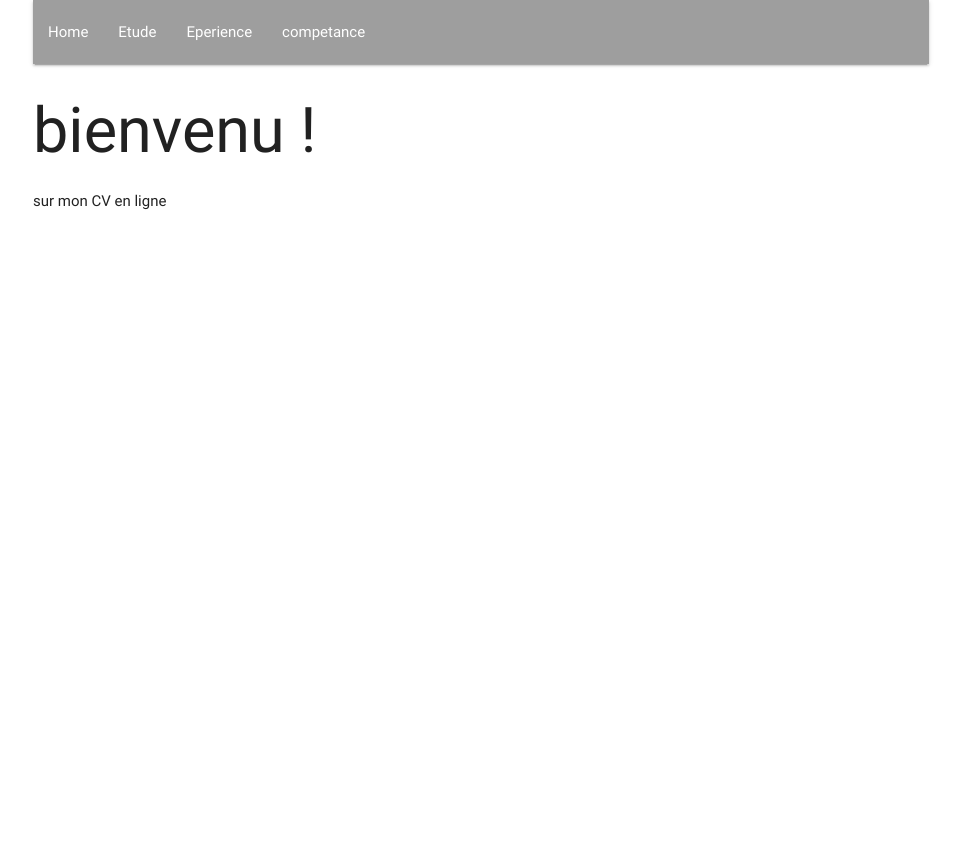
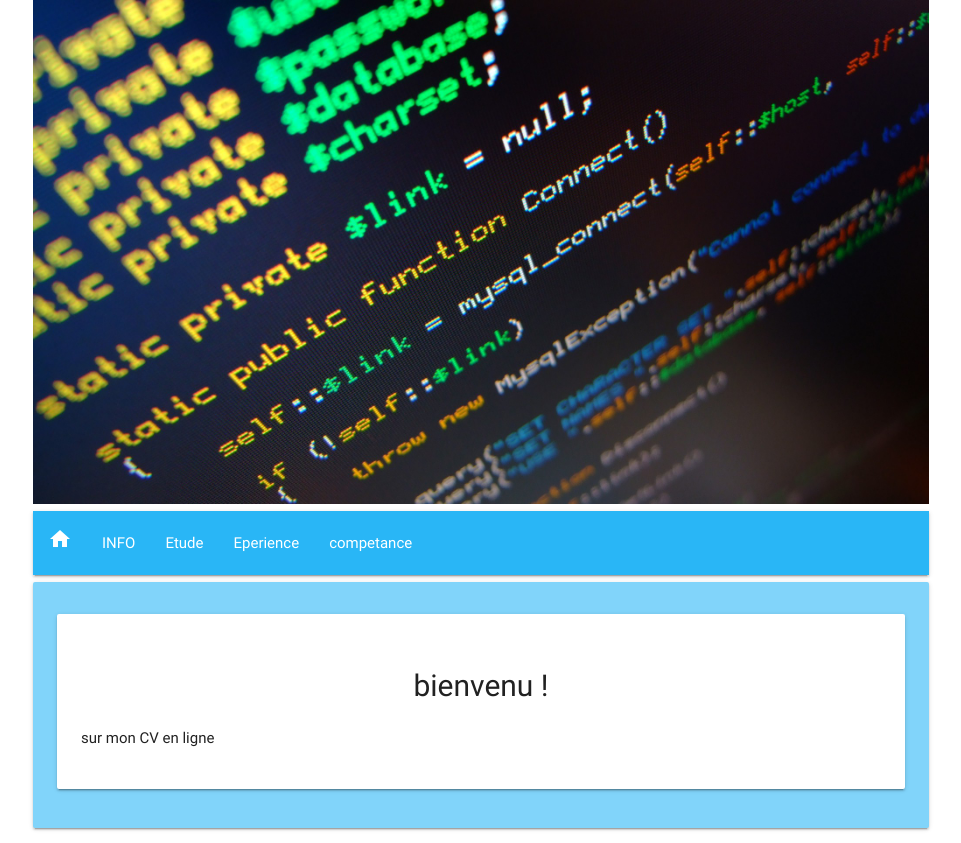
Before and after one commit to LelongBenjamin/CVWeb, a plain HTML site: page index.html in a window 1280 px wide. Shown: the whole page, without its empty margins (159-1120 px from the left). Before the commit the page ends 800 px from the top, so only its background shows below. Drawn offline with nearby package versions, Linux system fonts and the light colour scheme.

Commit message:
header image

```diff
--- a/index.html
+++ b/index.html
@@ -10,35 +10,54 @@
 
 	<!-- import des icon GoogleStyle (meterializeCSS)-->
 	<link href="https://fonts.googleapis.com/icon?family=Material+Icons" rel="stylesheet">
+
+	<style type="text/css">
+		h1, h2 {
+			font-size: 200%;
+			padding: 0px  0px 0px 0px;
+		}
+		h1 {
+			text-align: center;
+		}
+	</style>
 </head>
 
-<body onload='changerVue("Home")' class='container'>
+<body onload='changerVue("home")' class='container'>
 
-<nav class='grey'>
+<img class="responsive-img" src="documents/banier-Home.jpg">
+
+<header>
+	<nav class='light-blue lighten-1'>
+
 		<ul>
-		<li><a href="#home">Home</a></li>
-		<li><a onclick="changerVue('Etude')">Etude</a></li>
+			<li><a onclick="changerVue('home')"><i class="large material-icons">home</i></a></li>
+			<li><a onclick="changerVue('pres')">INFO</a></li>
+			<li><a onclick="changerVue('etude')">Etude</a></li>
 			<li><a>Eperience</a></li>
 			<li><a>competance</a></li>
 		</ul>
 	</nav>
+</header>
 
-<section>
-	<article>
-	<div id="home" class="scale-transition">
+<section id="vue" class="card-panel scale-transition light-blue lighten-3 flow-texts"></section>
+
+<section id="home" class="hide">
+	<article class="scale-transition card-panel">
 		<h1>bienvenu !</h1>
 		<p>sur mon CV en ligne</p>
-	</div>
 	</article>
 </section>
 
-<ul style="opacity: 0;">
-	<li>
+<section id="pres" class="hide">
+	<article class="row card-panel">
 		<h1>Présentation</h1>
 		<p>"Qui suis je ?, une petit présentation vous permetra de vous faire un idée ."</p>
-	</li>
+	</article>
 
-	<li>
+	<div class="row card-panel">
+		<div class="col s4"><img src="documents/me.jpg" class="responsive-img circle"></div>
+
+		<div class="col s8">
 			<h2>Benjamin LELONG</h2>
 			<div class="chip">
 				<i class="tiny material-icons">location_on</i>
@@ -56,10 +75,21 @@
 				<i class="tiny material-icons">language</i>
 				Français
 			</div>
-	</li>
-</ul>
+		</div>
+	</div>
+</section>
 
+<section id="etude" class="hide">
+
+</section>
+
+<!-- import JS -->
+	<script type="text/javascript" src="https://code.jquery.com/jquery-2.1.1.min.js"></script>
+    <script type="text/javascript" src="js/materialize.min.js"></script>
+    <script type="text/javascript">
+    	function changerVue(vueVisible) {
+    		document.getElementById("vue").innerHTML = document.getElementById(vueVisible).innerHTML;
+    	}
+    </script>
 </body>
-
-
 </html>
```
Also changed, not shown: documents/banier-Home.jpg (added), documents/me.jpg (added). Lines whose indentation alone changed are shown as unchanged.
